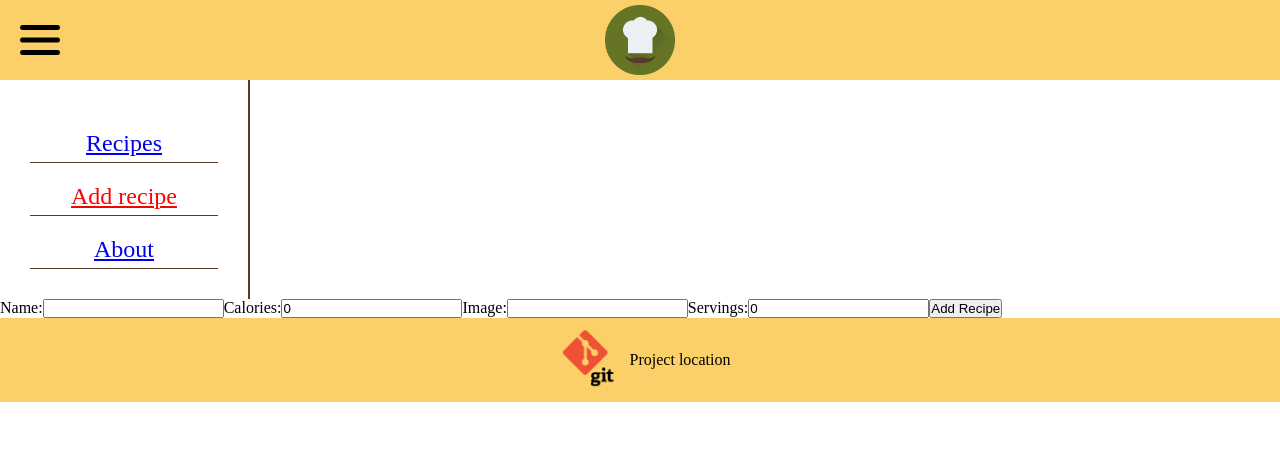
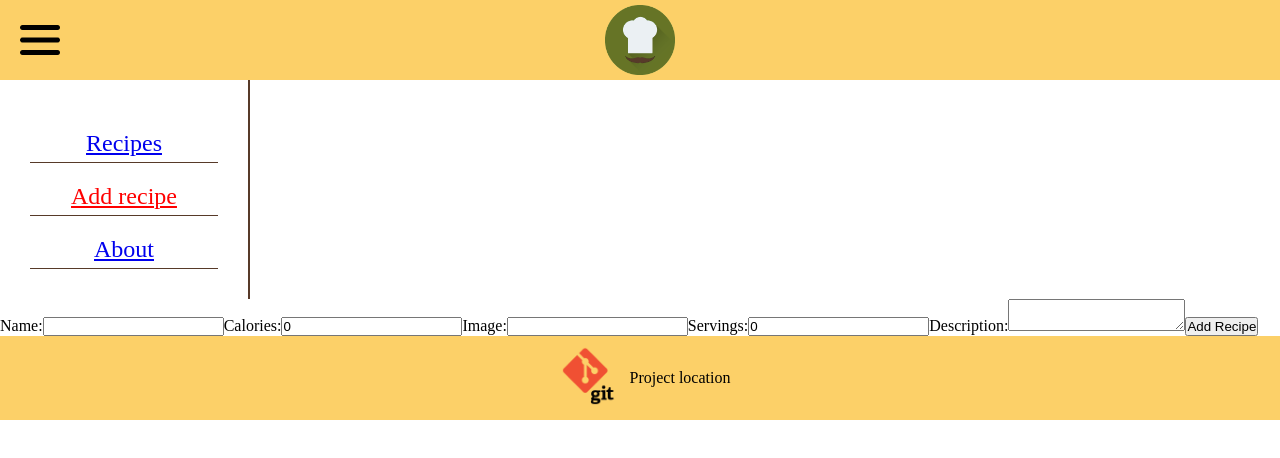
Before and after one commit to martxgomez/react-app, a React (Vite) app: page /form in a window 1280 px wide. Shown: the top 458 px of the page. Built offline with nearby package versions, Linux system fonts and the light colour scheme.

Commit message:
Description added to the details page and form page - working

```diff
--- a/src/App.jsx
+++ b/src/App.jsx
@@ -14,7 +14,7 @@ import Sidebar from "./components/Sidebar";
 
 //routes
 import DashboardPage from "./pages/DashboardPage";
-import RecipeDetailsPage from "./pages/RecipeDetaisPage";
+import RecipeDetailsPage from "./pages/RecipeDetailsPage";
 import AboutPage from "./components/AboutPage";
 import NotFoundPage from "./components/NotFoundPage";
 import Form from "./components/Recipes/Form";
--- a/src/components/Recipes/Form.jsx
+++ b/src/components/Recipes/Form.jsx
@@ -6,6 +6,7 @@ function Form({ recipes, setRecipes }) {
   const [calories, setCalories] = useState(0);
   const [image, setImage] = useState("");
   const [servings, setServings] = useState(0);
+  const [description, setDescription] = useState("");
 
   //creamos una función para crear un nuevo id
   function createRandomId() {
@@ -24,6 +25,7 @@ function Form({ recipes, setRecipes }) {
       calories,
       image,
       servings,
+      description
     };
 
     //añadimos la nueva receta al array anterior
@@ -66,6 +68,13 @@ function Form({ recipes, setRecipes }) {
         onChange={(e) => setServings(e.target.value)}
         value={servings}
       />
+      <label htmlFor="description">Description:</label>
+      <textarea
+        id="description"
+        type="text"
+        onChange={(e) => setDescription(e.target.value)}
+        value={description}
+      />
       <button type="submit">Add Recipe</button>
     </form>
   );
--- a/src/components/Recipes/RecipeCard.jsx
+++ b/src/components/Recipes/RecipeCard.jsx
@@ -10,7 +10,7 @@ function RecipeCard({ id, name, calories, image, servings, deleteRecipe }) {
       <Link to={`/recipes/${id}`} className="recipe-card">
         <li className="card">
           <h3>{name}</h3>
-          <p>Calories: {calories > 150 ? "👎🏻" : "👍🏻"}</p>
+          <p>Calories: {calories} kcal {calories > 150 ? "👎🏻" : "👍🏻"}</p>
           <img width="300" src={image} alt="recipe image" />
           <p>Servings: {servings}</p>
         </li>
--- a/src/data/recipes.json
+++ b/src/data/recipes.json
@@ -4,118 +4,135 @@
       "name": "Pizza",
       "calories": 400,
       "image": "https://i.imgur.com/eTmWoAN.png",
-      "servings": 1
+      "servings": 1,
+      "description": "A delicious flatbread topped with tomato sauce, cheese, and various toppings, baked to perfection."
   },
   {
       "id": "37e0b31d-63f4-4d42-9f4b-e9a0fc464d60",
       "name": "Salad",
       "calories": 150,
       "image": "https://i.imgur.com/DupGBz5.jpg",
-      "servings": 1
+      "servings": 1,
+      "description": "A healthy mix of fresh vegetables, often dressed with olive oil, vinegar, or your choice of dressing."
   },
   {
       "id": "b5eb5b5f-41b8-4f1f-8844-7a1a56a17df7",
       "name": "Sweet Potato",
       "calories": 120,
       "image": "https://i.imgur.com/hGraGyR.jpg",
-      "servings": 1
+      "servings": 1,
+      "description": "A naturally sweet and nutritious root vegetable, rich in vitamins and fiber."
   },
   {
       "id": "6c0f6f33-8c50-403d-9d1c-6ac9d8b77f29",
       "name": "Gnocchi",
       "calories": 500,
       "image": "https://i.imgur.com/93ekwW0.jpg",
-      "servings": 1
+      "servings": 1,
+      "description": "Soft and pillowy dumplings made from potatoes, flour, and eggs, typically served with a savory sauce."
   },
   {
       "id": "f4b4d2bc-ff12-4f3f-b3b3-19d2f1682401",
       "name": "Pot Roast",
       "calories": 350,
       "image": "https://i.imgur.com/WCzJDWz.jpg",
-      "servings": 1
+      "servings": 1,
+      "description": "A tender and flavorful beef roast cooked slowly with vegetables and seasonings."
   },
   {
       "id": "bf89c1db-5c5b-4262-9d1e-8a68f88c61d5",
       "name": "Lasagna",
       "calories": 750,
       "image": "https://i.imgur.com/ClxOafl.jpg",
-      "servings": 1
+      "servings": 1,
+      "description": "A classic Italian dish made with layers of pasta, cheese, and rich meat or vegetable sauce."
   },
   {
       "id": "bca9beec-43d3-48b1-9b57-793a8a8c3520",
       "name": "Hamburger",
       "calories": 400,
       "image": "https://i.imgur.com/LoG39wK.jpg",
-      "servings": 1
+      "servings": 1,
+      "description": "A juicy beef patty served in a bun with various toppings like lettuce, tomato, and cheese."
   },
   {
       "id": "b777a69a-7f1c-41e8-8a4c-1d0e9e4cace8",
       "name": "Pad Thai",
       "calories": 475,
       "image": "https://i.imgur.com/5ktcSzF.jpg",
-      "servings": 1
+      "servings": 1,
+      "description": "A popular Thai noodle dish stir-fried with eggs, tofu, shrimp, and a tangy tamarind sauce."
   },
   {
       "id": "d087343e-9a92-48c7-8b27-43e37491b6f5",
       "name": "Almonds",
       "calories": 75,
       "image": "https://i.imgur.com/JRp4Ksx.jpg",
-      "servings": 1
+      "servings": 1,
+      "description": "A handful of crunchy and nutritious nuts, rich in healthy fats and protein."
   },
   {
       "id": "e1f87a2e-60b3-4a3f-bb48-20a396a9a94f",
       "name": "Sarma",
       "calories": 200,
       "image": "https://i.imgur.com/yOlf4Fj.jpg",
-      "servings": 1
+      "servings": 1,
+      "description": "Traditional rolled grape leaves filled with a savory mix of rice, meat, and spices."
   },
   {
       "id": "0ce7e4d4-1c8a-4e9f-98df-1ecb1e7b8a0b",
       "name": "Bacon",
       "calories": 175,
       "image": "https://i.imgur.com/7GlqDsG.jpg",
-      "servings": 1
+      "servings": 1,
+      "description": "Crispy strips of cured pork, perfect as a savory addition to any meal."
   },
   {
       "id": "bbfd30fd-cd75-4e3b-8fc8-3d3fd62a3c39",
       "name": "Hot Dog",
       "calories": 275,
       "image": "https://i.imgur.com/QqVHdRu.jpg",
-      "servings": 1
+      "servings": 1,
+      "description": "A grilled or steamed sausage served in a sliced bun, often topped with condiments like mustard or ketchup."
   },
   {
       "id": "1c6d5b5f-4e72-4136-8c6c-9cf3e3d16a65",
       "name": "Chocolate Cake",
       "calories": 490,
       "image": "https://i.imgur.com/yrgzA9x.jpg",
-      "servings": 1
+      "servings": 1,
+      "description": "A rich and moist cake made with cocoa and topped with a luscious chocolate frosting."
   },
   {
       "id": "07d9616d-7a63-457c-b8a7-58f6a70a67e3",
       "name": "Wheat Bread",
       "calories": 175,
       "image": "https://i.imgur.com/TsWzMfM.jpg",
-      "servings": 1
+      "servings": 1,
+      "description": "A hearty loaf of bread made from whole wheat flour, perfect for sandwiches or toast."
   },
   {
       "id": "d7a8f0c1-0a34-4e3b-a2d3-3c3e3f11eb19",
       "name": "Orange",
       "calories": 85,
       "image": "https://i.imgur.com/abKGOcv.jpg",
-      "servings": 1
+      "servings": 1,
+      "description": "A juicy and refreshing citrus fruit, rich in vitamin C and natural sweetness."
   },
   {
       "id": "a8d111c4-50ef-4c61-8b16-17e84a86b2f4",
       "name": "Banana",
       "calories": 175,
       "image": "https://i.imgur.com/BMdJhu5.jpg",
-      "servings": 1
+      "servings": 1,
+      "description": "A soft and sweet tropical fruit, an excellent source of potassium and energy."
   },
   {
       "id": "62d8a0bc-1b77-4389-9e7b-2e00cace6a2e",
       "name": "Yogurt",
       "calories": 125,
       "image": "https://i.imgur.com/URhdrAm.png",
-      "servings": 1
+      "servings": 1,
+      "description": "A creamy and tangy dairy product, often enjoyed plain or with fruits and honey."
   }
 ]
--- a/src/pages/RecipeDetaisPage.jsx
+++ b/src/pages/RecipeDetailsPage.jsx
@@ -8,7 +8,7 @@ function RecipeDetailsPage({recipes}) {
   const { recipeId } = useParams();
   const recipeInfo = recipes.find((recipe) => recipe.id === recipeId);
 
-  const { name, calories, image, servings } = recipeInfo;
+  const { name, calories, image, servings, description } = recipeInfo;
   return (
     <div className="recipe-detail-page">
       <h2>Recipe Details</h2>
@@ -16,6 +16,7 @@ function RecipeDetailsPage({recipes}) {
       <p>Calories: {calories}</p>
       <img width="300" src={image} alt="recipe image" />
       <p>Servings: {servings}</p>
+      <p>Description: {description}</p>
       <div></div>
       <Link to="/" className="close">
         Back
```
Lines whose indentation alone changed are shown as unchanged.
